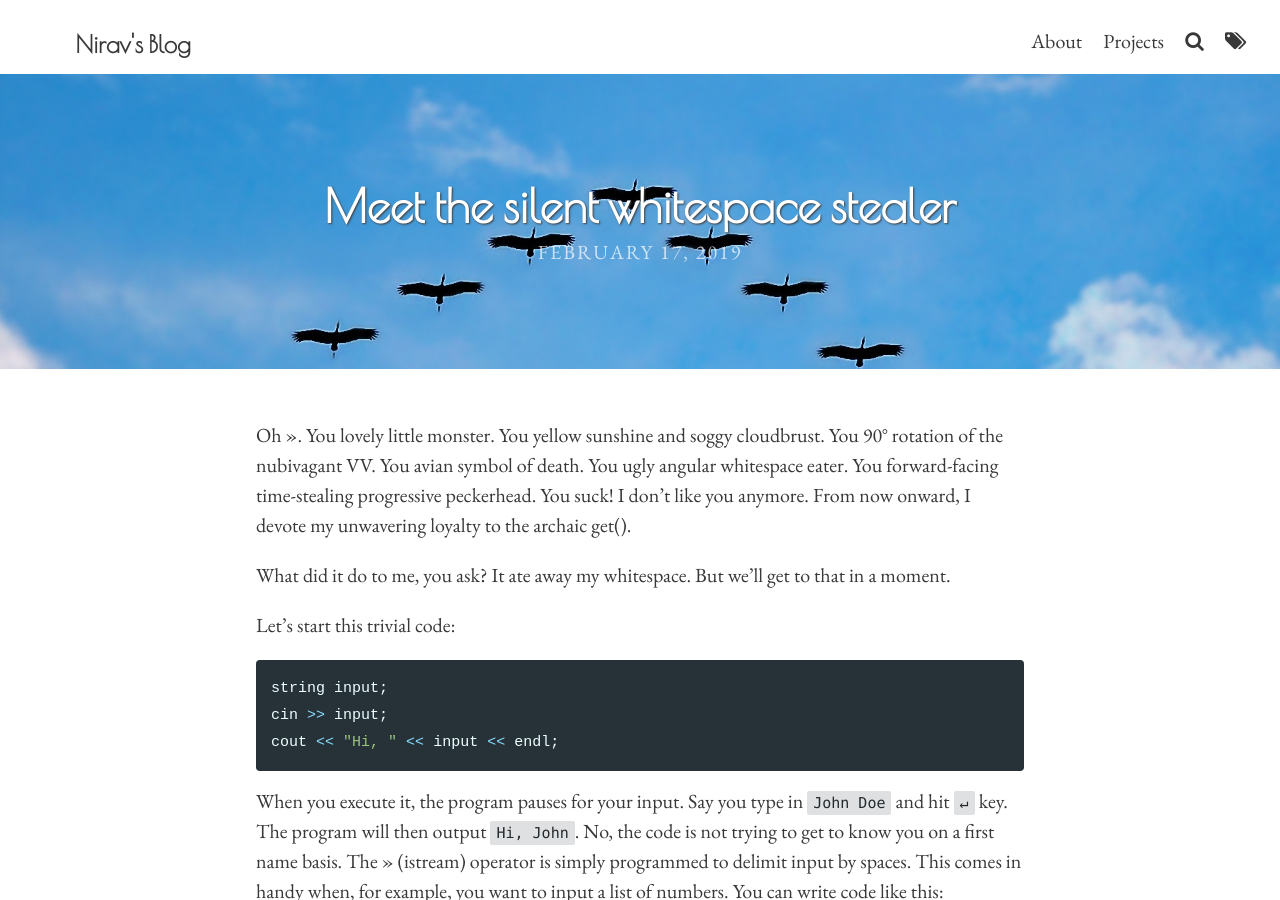
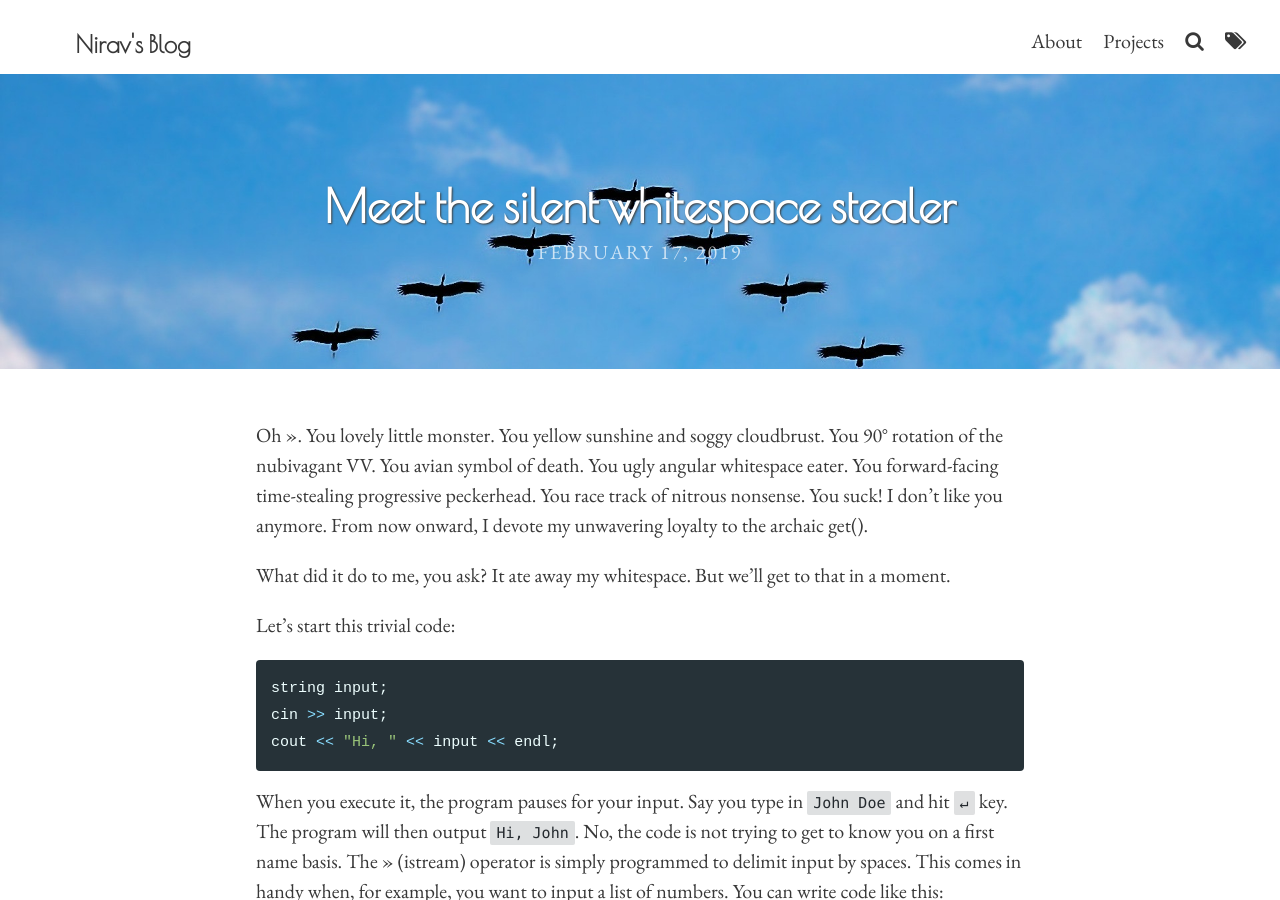
Before and after one commit to niravcodes/niravcodes.github.io, a Jekyll site: the page built from _posts/2019-02-17-the-hungry--operator-eats-whitespace.md, in a window 1280 px wide and 900 px high. Built offline with Jekyll 4.4.1, drawn with Linux system fonts in a browser that asks for light colours; comment, search, counter and statistics services are not loaded.

Commit message:
Update from Forestry.io nirav Nikhil updated _posts/2019-02-17-the-hungry--operator-eats-whitespace.md

```diff
--- a/_posts/2019-02-17-the-hungry--operator-eats-whitespace.md
+++ b/_posts/2019-02-17-the-hungry--operator-eats-whitespace.md
@@ -11,7 +11,7 @@ thumbnail: ''
 date: 2019-02-17 16:36:55 +0000
 
 ---
-Oh >>. You lovely little monster. You yellow sunshine and soggy cloudbrust. You 90° rotation of the nubivagant VV. You avian symbol of death. You ugly angular whitespace eater. You forward-facing time-stealing progressive peckerhead. You suck! I don't like you anymore. From now onward, I devote my unwavering loyalty to the archaic get().
+Oh >>. You lovely little monster. You yellow sunshine and soggy cloudbrust. You 90° rotation of the nubivagant VV. You avian symbol of death. You ugly angular whitespace eater. You forward-facing time-stealing progressive peckerhead. You race track of nitrous nonsense. You suck! I don't like you anymore. From now onward, I devote my unwavering loyalty to the archaic get().
 <!--more-->
 
 What did it do to me, you ask? It ate away my whitespace. But we'll get to that in a moment.
```
